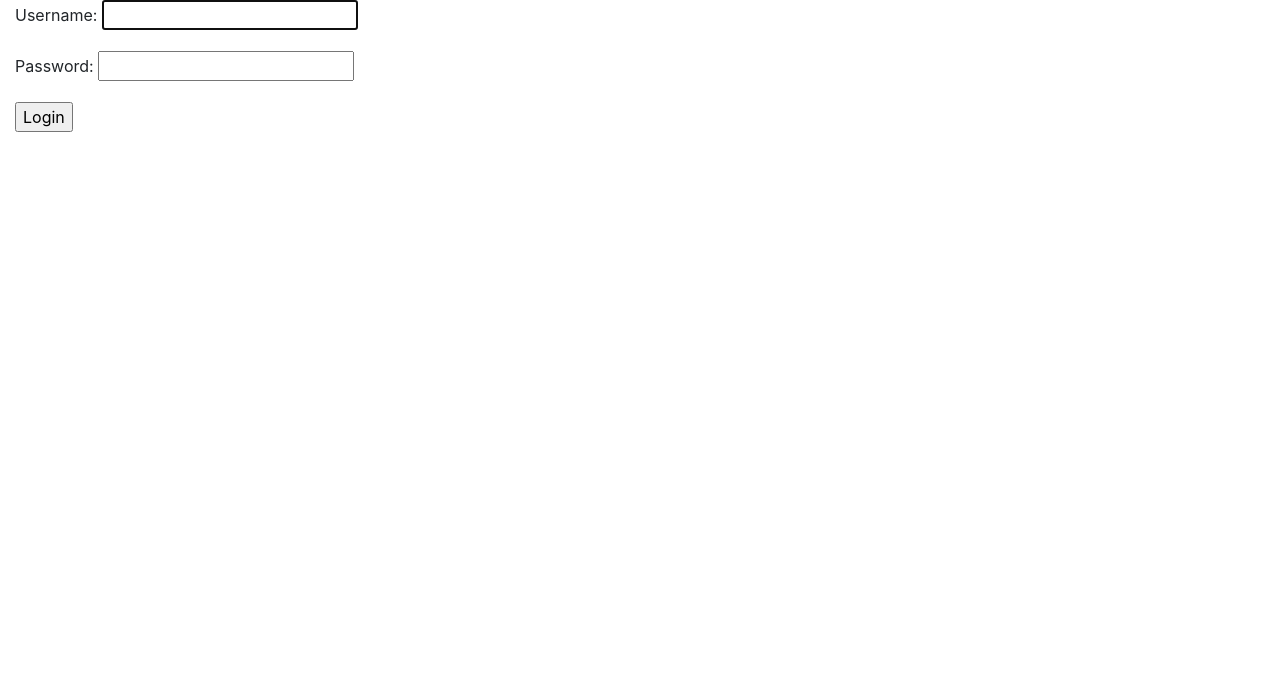
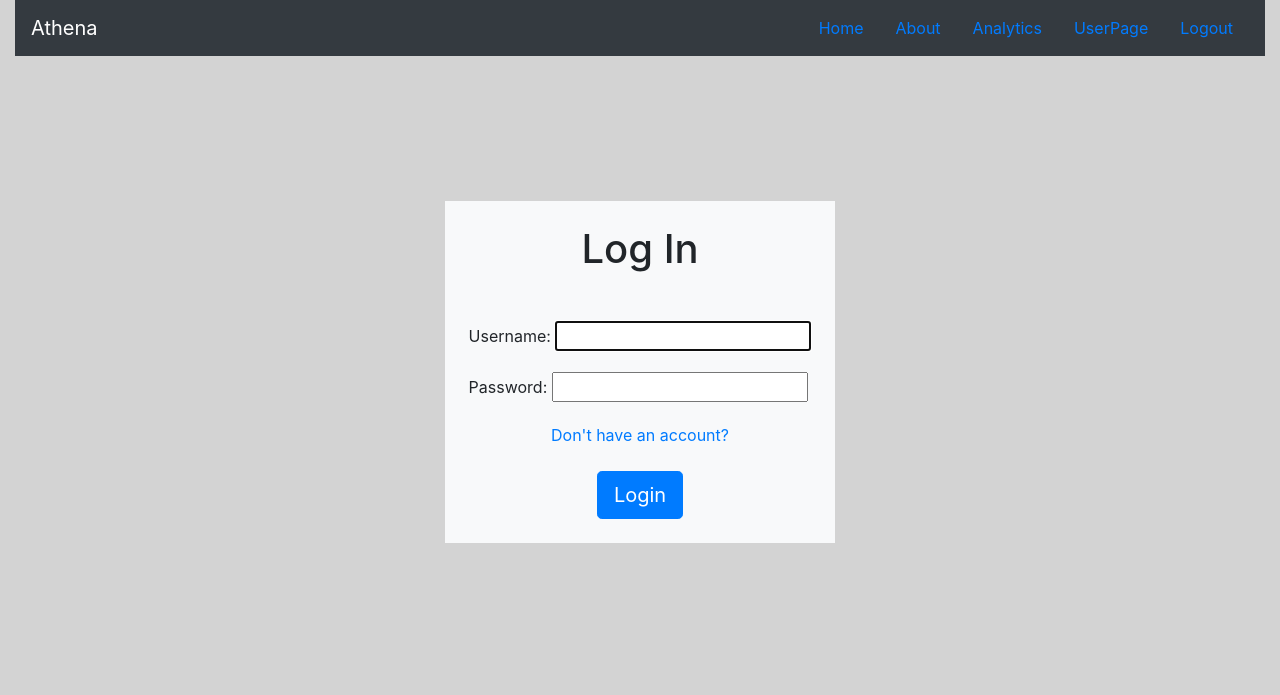
Before and after one commit to OpenStockDataShop/Athena_Stocks, a Django app: page /login/ in a window 1280 px wide. Shown: the top 695 px of the page. Run offline with Django 3.2, Linux system fonts and the light colour scheme; some libraries are stand-ins or nearby versions.

Commit message:
login box set up

```diff
--- a/django_project/users/Forms.py
+++ b/django_project/users/Forms.py
@@ -17,9 +17,11 @@ class cFav_Stocks(forms.ModelForm):
 class Custom_Login_Form(AuthenticationForm):
     def _init_(self, *args, **kwargs):
         super().__init__(*args, **kwargs)
-        self.fields['username'].widget.attrs.update(
-            {'class': 'my-username-class'}
-        )
-        self.fields['password'].widget.attrs.update(
-            {'class': 'my-password-class'}
-        )
+        self.fields['username'].widget.attrs.update({
+            'class': 'my-username-class',
+            'placeholder': 'Username',
+        })
+        self.fields['password'].widget.attrs.update({
+            'class': 'my-password-class',
+            'placeholder': 'Password',
+        })
--- a/django_project/users/templates/registration/login.html
+++ b/django_project/users/templates/registration/login.html
@@ -5,20 +5,46 @@
         <meta charset="UTF-8">
         <meta http-equiv="X-UA-Compatible" content="IE=edge">
         <meta name="viewport" content="width=device-width, initial-scale=1, shrink-to-fit=no">
+
+        <style>
+            h1 {
+                text-align: center;
+            }
+            .custom-box {
+                height: 80vh;
+            }
+            .page {
+                background-color: lightgray;
+            }
+        </style>
+
         <title>Log In</title>
         <!-- Taken from https://github.com/twbs/bootstrap -->
         <link rel="stylesheet" href="https://stackpath.bootstrapcdn.com/bootstrap/4.3.1/css/bootstrap.min.css" integrity="sha384-ggOyR0iXCbMQv3Xipma34MD+dH/1fQ784/j6cY/iJTQUOhcWr7x9JvoRxT2MZw1T" crossorigin="anonymous">
     </head>
-    <body>
+    <body class="page">
         <div class="container-fluid">
-            <!-- Inspiration from: https://www.notimedad.dev/customizing-django-builtin-login-form/ -->
-            <form method="POST" action="{% url 'login' %}">
-                {% csrf_token %}
-                {{ form.as_p }}
-                <input type="submit" value="Login">
-            </form>
+            <!-- container fluid, navbar, and nav-item all taken from Bootstrap CSS -->
+            {% include 'stocks/navbar.html' %}
         </div>
 
+        <!-- login box-->
+        <div class="col d-flex custom-box justify-content-center align-items-center">
+            <div class="user-section p-4 mb-2 bg-light">
+                <h1 class="mb-5">Log In</h1>
+                <!-- Inspiration from: https://www.notimedad.dev/customizing-django-builtin-login-form/ -->
+                <form method="POST" action="{% url 'login' %}">
+                    {% csrf_token %}
+                    {{ form.as_p }}
+                    <div class="col mb-4 d-flex  justify-content-center mb-3">
+                        <a href="/accounts/register">Don't have an account?</a>
+                    </div>
+                    <div class="col d-flex justify-content-center">
+                        <input type="submit" class="btn btn-primary btn-lg" value="Login">
+                    </div>
+                </form>
+            </div>
+        </div>
     </body>
 
 </html>
```
